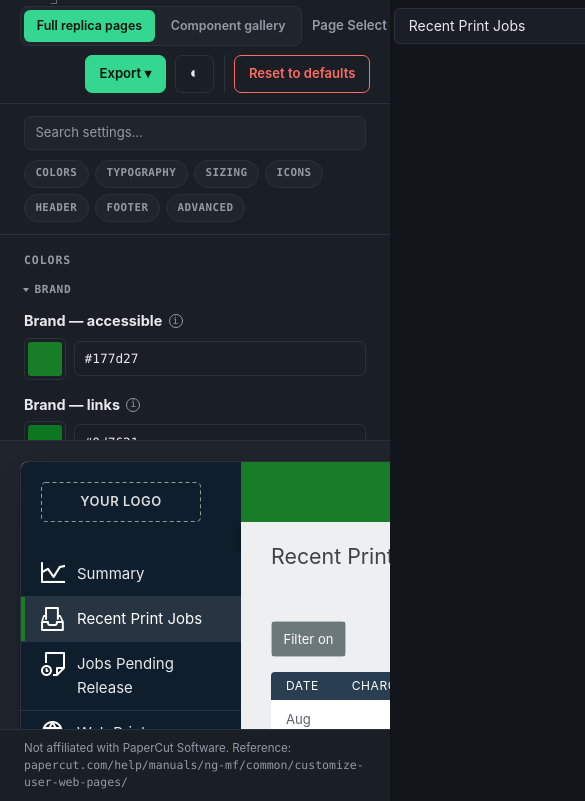
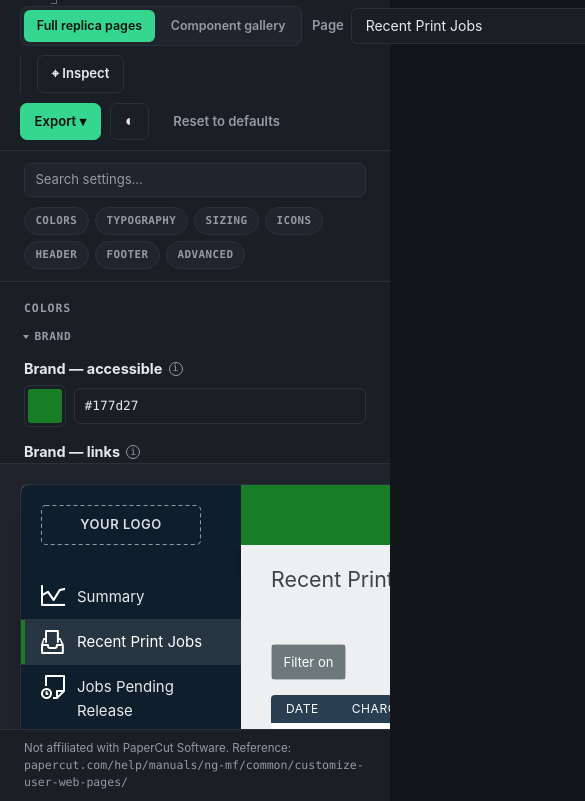
Before and after one commit to jon-ebu/papercut-web-ui-editor, a plain HTML site: page index.html in a window 390 px wide. Both pictures are taken after a click on the button "Toggle color theme". Shown: the part 43-844 px from the top of the page, 585 px wide, since content can reach past the window. Drawn offline with Linux system fonts and the light colour scheme.

Commit message:
Restructure toolbar into clear zones; make tooltips viewport-aware
- Toolbar now reads as four zones (brand / view mode + page / tools /
  actions) separated by consistent hairline dividers, instead of one
  undifferentiated row that wrapped unpredictably. Inspect gets its own
  zone instead of trailing the page-select field.
- "Page Select" label shortened to "Page" -- it was restating the control
  type rather than reading as a label.
- Reset to defaults is no longer styled at equal weight to Export (was a
  red outline button next to a solid green one, a misclick risk after
  tweaking colors). New .pce-btn-quiet: no border or color at rest, a
  destructive tint only on hover/focus.
- Both tooltip mechanisms (icon-button [data-tooltip], sidebar-control
  [data-help]) replaced with one shared, JS-positioned layer in
  js/tooltip.js. A CSS ::after can only position relative to its own
  trigger, so a trigger near a screen edge -- the sidebar collapse handle
  in particular, pinned to the left edge when collapsed -- had no way to
  keep its bubble on screen. The shared layer measures itself and clamps
  to the viewport on every show/scroll/resize.

```diff
--- a/css/editor.css
+++ b/css/editor.css
@@ -249,51 +249,52 @@ code { font-family: var(--pce-mono); }
 }
 .pce-btn-tonal:hover { border-color: var(--pce-accent); }
 
-/* Destructive: outline by default, fills solid only on hover/focus so the
-   resting toolbar doesn't shout, but intent is unambiguous the moment you
-   reach for it. */
-.pce-btn-danger-outline {
+/* Quiet: for an action that must stay reachable but never compete with the
+   toolbar's one true primary (Export) -- Reset to defaults in particular.
+   No border, no color at rest; a destructive tint only shows up once you're
+   actually pointed at it, so it can't get thumbed by accident next to
+   Export, but its intent is still unambiguous the moment you reach for it. */
+.pce-btn-quiet {
   background: transparent;
-  border-color: var(--pce-danger);
+  border-color: transparent;
+  color: var(--pce-text-muted);
+}
+.pce-btn-quiet:hover,
+.pce-btn-quiet:focus-visible {
+  background: color-mix(in srgb, var(--pce-danger) 12%, transparent);
+  border-color: transparent;
   color: var(--pce-danger);
-}
-.pce-btn-danger-outline:hover,
-.pce-btn-danger-outline:focus-visible {
-  background: var(--pce-danger);
-  border-color: var(--pce-danger);
-  color: var(--pce-accent-contrast);
 }
 
 .pce-btn-block { width: 100%; margin-top: 0.6rem; }
 
-/* ---- icon-button tooltips -------------------------------------------------
-   For icon-only controls: aria-label carries the accessible name, this
-   carries the visible affordance every major design tool gives icon
-   buttons on hover/focus. */
-[data-tooltip] { position: relative; }
-[data-tooltip]::after {
-  content: attr(data-tooltip);
-  position: absolute;
-  top: calc(100% + 8px);
-  left: 50%;
-  transform: translateX(-50%);
+/* ---- tooltips --------------------------------------------------------------
+   A single shared layer (see js/tooltip.js), not a per-element ::after --
+   a pseudo-element can only ever be positioned relative to its own trigger,
+   so a trigger near a screen edge (the sidebar collapse handle, a toolbar
+   icon button) had no way to keep its bubble from running off-screen. The
+   shared layer is `position: fixed` and placed in real viewport coordinates
+   on every show/scroll/resize, clamped to stay fully on screen.
+   For icon-only controls: aria-label carries the accessible name, data-
+   tooltip/data-help carries the visible affordance on hover/focus. */
+.pce-tooltip-layer {
+  position: fixed;
+  max-width: 240px;
   background: var(--pce-text);
   color: var(--pce-bg);
   font-family: var(--pce-sans);
   font-size: 0.72rem;
   font-weight: 600;
-  white-space: nowrap;
-  padding: 0.3rem 0.55rem;
+  line-height: 1.4;
+  padding: 0.35rem 0.6rem;
   border-radius: 5px;
+  box-shadow: var(--pce-shadow);
   opacity: 0;
   pointer-events: none;
   transition: opacity 0.1s ease;
-  z-index: 50;
+  z-index: 1000;
 }
-[data-tooltip]:hover::after,
-[data-tooltip]:focus-visible::after {
-  opacity: 1;
-}
+.pce-tooltip-layer.is-visible { opacity: 1; }
 
 .pce-file-btn {
   display: inline-flex;
@@ -557,7 +558,6 @@ code { font-family: var(--pce-mono); }
 }
 
 .pce-help {
-  position: relative;
   display: inline-flex;
   align-items: center;
   justify-content: center;
@@ -569,36 +569,6 @@ code { font-family: var(--pce-mono); }
   font-size: 0.62rem;
   font-family: var(--pce-mono);
   cursor: help;
-}
-/* Explanatory help text runs to full sentences, so unlike the short
-   [data-tooltip] labels above, this wraps in a fixed-width bubble instead of
-   a single nowrap line -- and hangs from the icon's right edge rather than
-   centering, so it can't spill past the sidebar's clipped right edge. */
-.pce-help::after {
-  content: attr(data-help);
-  position: absolute;
-  top: calc(100% + 6px);
-  right: -6px;
-  width: 220px;
-  white-space: normal;
-  line-height: 1.4;
-  background: var(--pce-text);
-  color: var(--pce-bg);
-  font-family: var(--pce-sans);
-  font-size: 0.72rem;
-  font-weight: 500;
-  text-align: left;
-  padding: 0.45rem 0.6rem;
-  border-radius: 5px;
-  box-shadow: var(--pce-shadow);
-  opacity: 0;
-  pointer-events: none;
-  transition: opacity 0.1s ease;
-  z-index: 50;
-}
-.pce-help:hover::after,
-.pce-help:focus-visible::after {
-  opacity: 1;
 }
 
 .pce-color-field {
--- a/index.html
+++ b/index.html
@@ -24,7 +24,7 @@
       <button type="button" class="pce-segmented-btn" id="pce-mode-gallery" role="tab" aria-selected="false">Component gallery</button>
     </div>
     <label class="pce-toolbar-field" for="pce-page-select">
-      <span class="pce-toolbar-field-label">Page Select</span>
+      <span class="pce-toolbar-field-label">Page</span>
       <select id="pce-page-select" class="pce-select">
         <option value="recent-print-jobs">Recent Print Jobs</option>
         <option value="jobs-pending-release">Jobs Pending Release</option>
@@ -34,6 +34,11 @@
         <option value="web-print-step3">Web Print — Step 3: Upload Documents</option>
       </select>
     </label>
+  </div>
+
+  <div class="pce-toolbar-divider" aria-hidden="true"></div>
+
+  <div class="pce-toolbar-group pce-toolbar-tools">
     <button type="button" class="pce-btn pce-btn-ghost" id="pce-inspect-toggle" aria-pressed="false" title="Hover or click elements in the preview to see which control governs them">
       <span aria-hidden="true">&#8982;</span> Inspect
     </button>
@@ -73,8 +78,7 @@
     <button type="button" class="pce-btn pce-btn-ghost pce-icon-btn" id="pce-theme-toggle" aria-label="Toggle color theme" data-tooltip="Toggle theme">
       <span class="pce-theme-icon" aria-hidden="true">◐</span>
     </button>
-    <div class="pce-toolbar-divider" aria-hidden="true"></div>
-    <button type="button" class="pce-btn pce-btn-danger-outline" id="pce-reset-btn">Reset to defaults</button>
+    <button type="button" class="pce-btn pce-btn-quiet" id="pce-reset-btn">Reset to defaults</button>
   </div>
 </header>
 
@@ -181,6 +185,7 @@
 <script src="js/preview.js"></script>
 <script src="js/inspect.js"></script>
 <script src="js/download.js"></script>
+<script src="js/tooltip.js"></script>
 <script src="js/app.js"></script>
 </body>
 </html>
--- /dev/null
+++ b/js/tooltip.js
@@ -0,0 +1,92 @@
+/*
+ * A single shared tooltip layer for every [data-tooltip] / [data-help]
+ * element, positioned in real viewport coordinates instead of a CSS ::after
+ * anchored to each trigger -- a trigger near a screen edge (the sidebar
+ * collapse handle, a toolbar icon button) otherwise has no way to keep its
+ * own bubble from running off-screen.
+ */
+(function () {
+  'use strict';
+
+  const SELECTOR = '[data-tooltip], [data-help]';
+  const MARGIN = 8;
+  const GAP = 8;
+
+  let layer = null;
+  let current = null;
+
+  function textFor(el) {
+    return el.getAttribute('data-tooltip') || el.getAttribute('data-help') || '';
+  }
+
+  function position(target) {
+    const rect = target.getBoundingClientRect();
+    const vw = window.innerWidth;
+    const vh = window.innerHeight;
+
+    // Measure with the bubble already showing its text, at the origin, so
+    // its natural (unclamped) size is known before it's placed.
+    layer.style.left = '0px';
+    layer.style.top = '0px';
+    const bubble = layer.getBoundingClientRect();
+
+    let left = rect.left + rect.width / 2 - bubble.width / 2;
+    left = Math.min(Math.max(left, MARGIN), vw - bubble.width - MARGIN);
+
+    let top = rect.bottom + GAP;
+    if (top + bubble.height > vh - MARGIN) {
+      top = rect.top - bubble.height - GAP;
+    }
+    top = Math.max(top, MARGIN);
+
+    layer.style.left = `${left}px`;
+    layer.style.top = `${top}px`;
+  }
+
+  function show(target) {
+    const text = textFor(target);
+    if (!text) return;
+    current = target;
+    layer.textContent = text;
+    layer.classList.add('is-visible');
+    position(target);
+  }
+
+  function hide(target) {
+    if (target && target !== current) return;
+    current = null;
+    layer.classList.remove('is-visible');
+  }
+
+  function init() {
+    layer = document.createElement('div');
+    layer.className = 'pce-tooltip-layer';
+    layer.setAttribute('role', 'tooltip');
+    document.body.appendChild(layer);
+
+    document.addEventListener('pointerover', e => {
+      const el = e.target.closest(SELECTOR);
+      if (el) show(el);
+    });
+    document.addEventListener('pointerout', e => {
+      const el = e.target.closest(SELECTOR);
+      if (el && !el.contains(e.relatedTarget)) hide(el);
+    });
+    document.addEventListener('focusin', e => {
+      const el = e.target.closest(SELECTOR);
+      if (el) show(el);
+    });
+    document.addEventListener('focusout', e => {
+      const el = e.target.closest(SELECTOR);
+      if (el) hide(el);
+    });
+    window.addEventListener('scroll', () => { if (current) position(current); }, true);
+    window.addEventListener('resize', () => { if (current) position(current); });
+  }
+
+  if (document.readyState === 'loading') {
+    document.addEventListener('DOMContentLoaded', init);
+  } else {
+    init();
+  }
+})();
```
